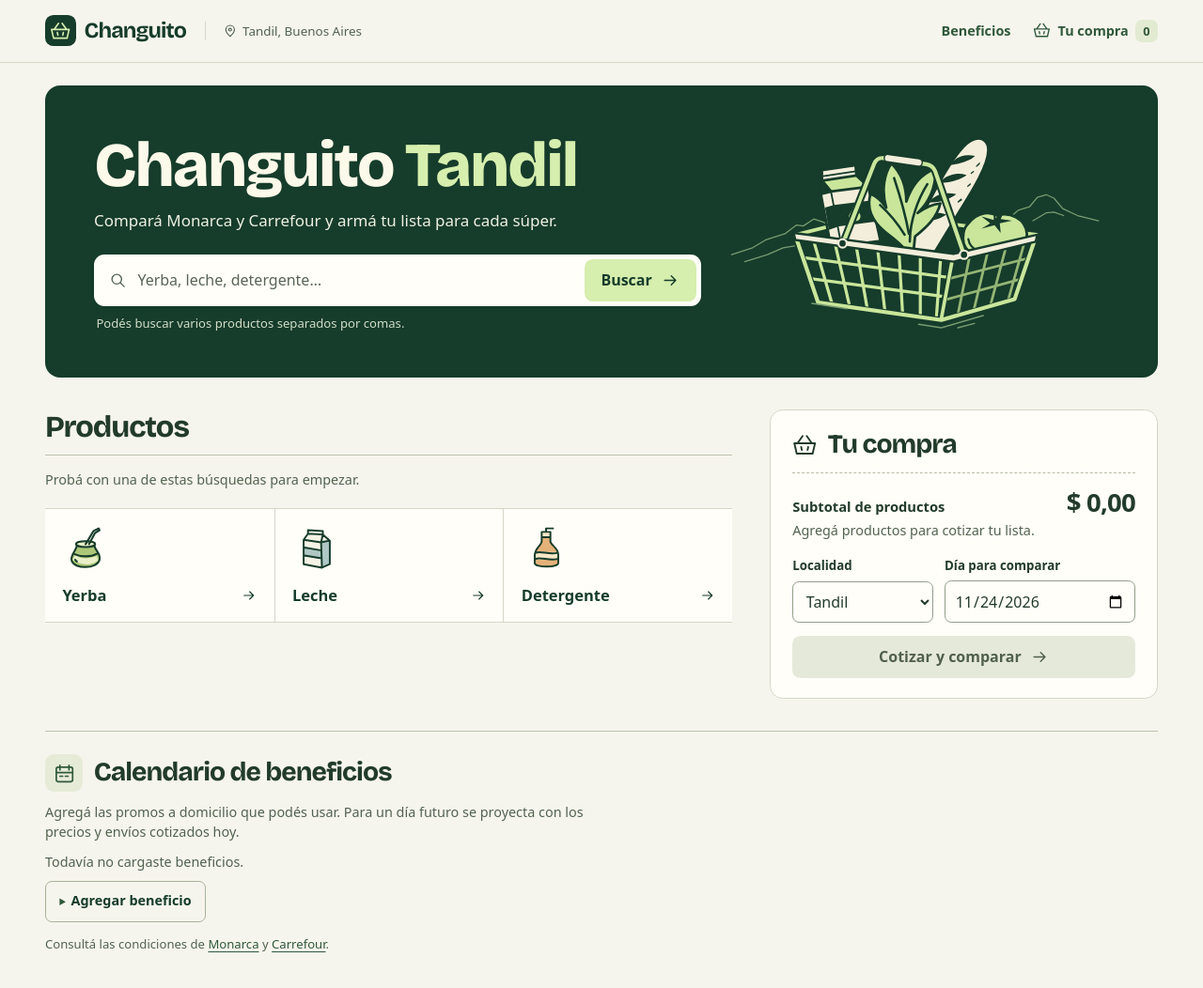
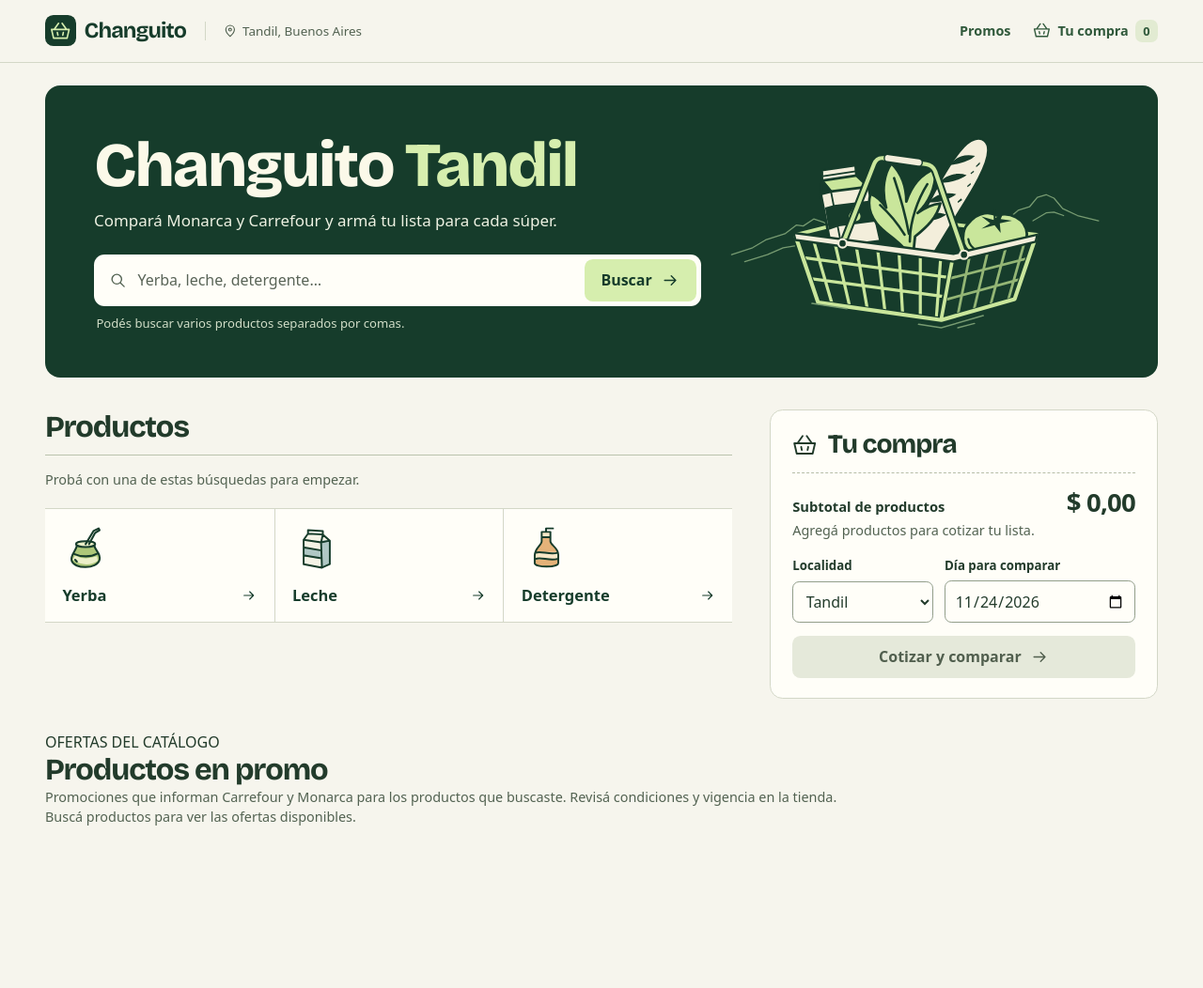
Before and after one commit to GallosoGonzalo/changuito-tandil, a plain HTML site: page public/index.html in a window 1280 px wide. Shown: the whole page at 94% size. After the commit the page ends 937 px from the top, so only its background shows below. Drawn offline with Linux system fonts and the light colour scheme.

Commit message:
Reemplaza calendario por promociones de productos

```diff
--- a/public/index.html
+++ b/public/index.html
@@ -28,7 +28,7 @@
       <a class="wordmark" href="#inicio" aria-label="Changuito Tandil, inicio"><span class="brand-icon"><svg class="icon" aria-hidden="true"><use href="#i-basket"/></svg></span>Changuito</a>
       <span class="location"><svg class="icon" aria-hidden="true"><use href="#i-pin"/></svg>Tandil, Buenos Aires</span>
       <nav aria-label="En esta página">
-        <a class="benefits-link" href="#beneficios">Beneficios</a>
+        <a class="benefits-link" href="#promos">Promos</a>
         <a class="basket-link" href="#compra"><svg class="icon" aria-hidden="true"><use href="#i-basket"/></svg>Tu compra <span id="nav-count" aria-hidden="true">0</span></a>
       </nav>
     </div>
@@ -78,29 +78,15 @@
       </aside>
     </div>
 
-    <section class="payment" id="beneficios" tabindex="-1" aria-labelledby="benefits-title">
-      <div class="payment-heading"><span class="calendar-mark"><svg class="icon" aria-hidden="true"><use href="#i-calendar"/></svg></span><h2 id="benefits-title">Calendario de beneficios</h2></div>
-      <p class="muted">Agregá las promos a domicilio que podés usar. Para un día futuro se proyecta con los precios y envíos cotizados hoy.</p>
-      <div id="benefit-list"></div>
-      <details>
-        <summary id="add-benefit">Agregar beneficio</summary>
-        <form id="benefit-form">
-          <label>Medio de pago <input name="name" placeholder="Banco, tarjeta o billetera" maxlength="90" required></label>
-          <label>Supermercado <select name="store"><option>Monarca</option><option>Carrefour</option></select></label>
-          <label>Día de la semana <select name="day"><option value="">Todos</option><option value="1">Lunes</option><option value="2">Martes</option><option value="3">Miércoles</option><option value="4">Jueves</option><option value="5">Viernes</option><option value="6">Sábado</option><option value="0">Domingo</option></select></label>
-          <label>Tipo <select name="kind"><option value="refund">Reintegro</option><option value="discount">Descuento inmediato</option></select></label>
-          <label>Desde <input name="start" type="date" required></label>
-          <label>Hasta <input name="end" type="date" required></label>
-          <label>Porcentaje <input name="percent" type="number" min="0.01" max="100" step="0.01" required></label>
-          <label>Compra mínima ($) <input name="minimum" type="number" min="0" step="0.01" placeholder="Sin mínimo"></label>
-          <label>Tope disponible ($) <input name="cap" type="number" min="0" step="0.01" placeholder="Sin tope"></label>
-          <label class="preference"><input name="stack" type="checkbox"> Acumula con promos de productos</label>
-          <p class="muted benefit-help">Cargá el tope que te queda del período y solo beneficios válidos para todo el pedido a domicilio.</p>
-          <button>Guardar beneficio</button>
-          <p class="muted" id="benefit-status" role="status"></p>
-        </form>
-      </details>
-      <p class="conditions">Consultá las condiciones de <a href="https://monarcadigital.com.ar/bases-y-condiciones" target="_blank" rel="noopener">Monarca</a> y <a href="https://www.carrefour.com.ar/ofertas/" target="_blank" rel="noopener">Carrefour</a>.</p>
+    <section class="promotions-section" id="promos" tabindex="-1" aria-labelledby="promotions-title">
+      <div class="promotions-heading">
+        <span class="promotions-kicker">OFERTAS DEL CATÁLOGO</span>
+        <h2 id="promotions-title">Productos en promo</h2>
+      </div>
+      <p class="muted">Promociones que informan Carrefour y Monarca para los productos que buscaste. Revisá condiciones y vigencia en la tienda.</p>
+      <div id="promotion-list" class="promotion-list" aria-live="polite">
+        <p class="muted">Buscá productos para ver las ofertas disponibles.</p>
+      </div>
     </section>
   </main>
 </body>
```
